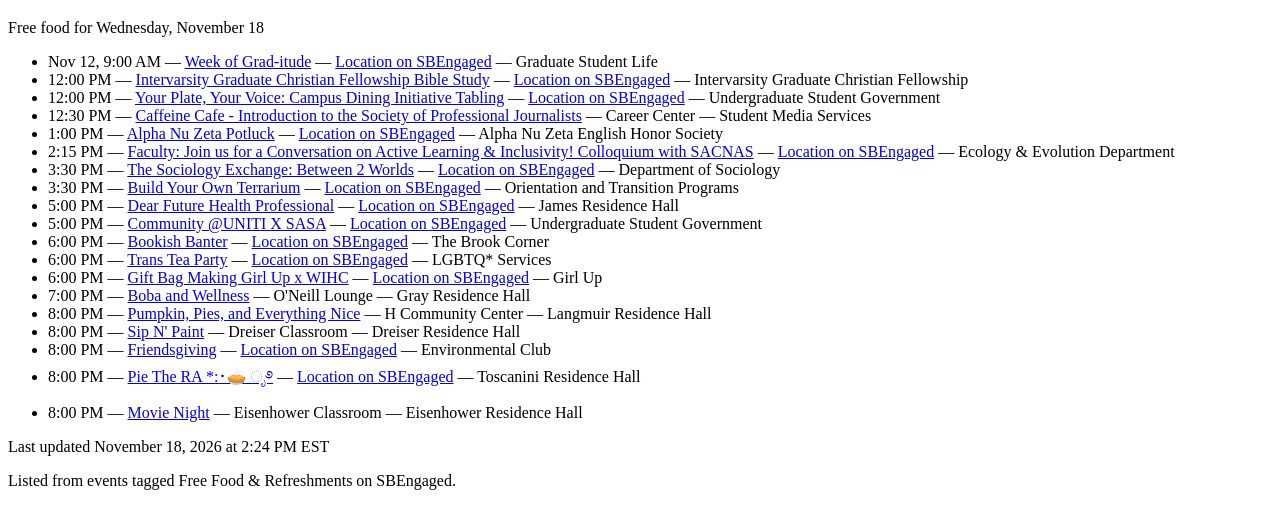
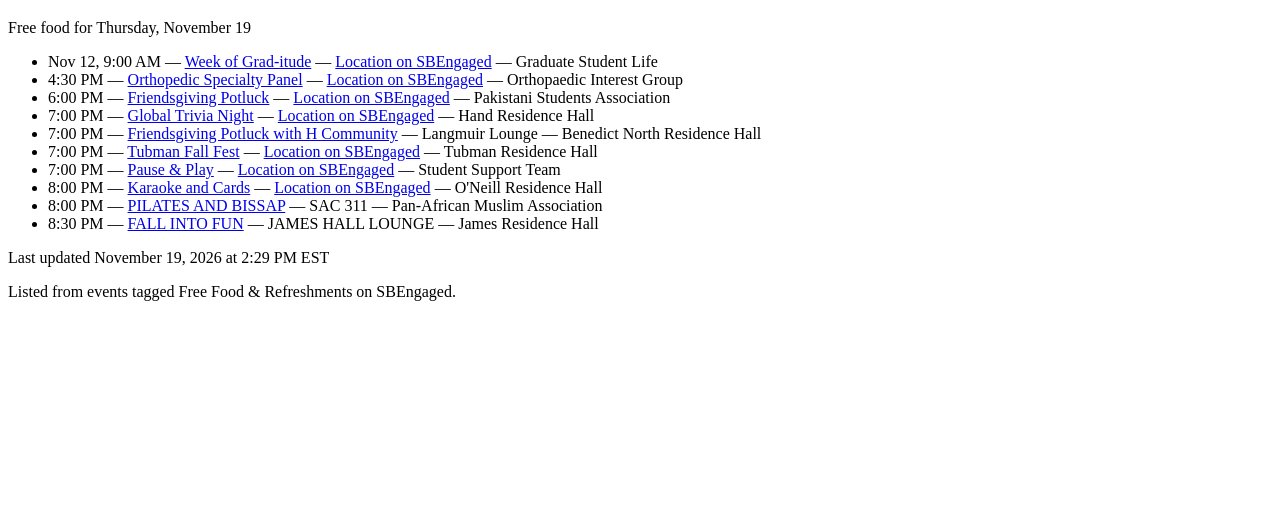
Before and after one commit to katy-ng/foodfinder, a plain HTML site: page index.html in a window 1280 px wide. Shown: the part 61-590 px from the top of the page. Drawn offline with Linux system fonts and the light colour scheme.

Commit message:
Update index.html

```diff
--- a/index.html
+++ b/index.html
@@ -8,33 +8,24 @@
 <body>
 <header>
 <h1>Food Finders</h1>
-<p>Free food for Wednesday, November 18</p>
+<p>Free food for Thursday, November 19</p>
 </header>
 <main>
 <ul>
 <li><time datetime="2026-11-12T14:00:00.000Z">Nov 12, 9:00 AM</time> — <a href="https://sbengaged.stonybrook.edu/rsvp?id=391305">Week of Grad-itude</a> — <a href="https://sbengaged.stonybrook.edu/rsvp?id=391305">Location on SBEngaged</a> — Graduate Student Life</li>
-<li><time datetime="2026-11-18T17:00:00.000Z">12:00 PM</time> — <a href="https://sbengaged.stonybrook.edu/rsvp?id=391043">Intervarsity Graduate Christian Fellowship Bible Study</a> — <a href="https://sbengaged.stonybrook.edu/rsvp?id=391043">Location on SBEngaged</a> — Intervarsity Graduate Christian Fellowship</li>
-<li><time datetime="2026-11-18T17:00:00.000Z">12:00 PM</time> — <a href="https://sbengaged.stonybrook.edu/rsvp?id=391554">Your Plate, Your Voice: Campus Dining Initiative Tabling</a> — <a href="https://sbengaged.stonybrook.edu/rsvp?id=391554">Location on SBEngaged</a> — Undergraduate Student Government</li>
-<li><time datetime="2026-11-18T17:30:00.000Z">12:30 PM</time> — <a href="https://sbengaged.stonybrook.edu/rsvp?id=392986">Caffeine Cafe - Introduction to the Society of Professional Journalists</a> — Career Center — Student Media Services</li>
-<li><time datetime="2026-11-18T18:00:00.000Z">1:00 PM</time> — <a href="https://sbengaged.stonybrook.edu/rsvp?id=391896">Alpha Nu Zeta Potluck</a> — <a href="https://sbengaged.stonybrook.edu/rsvp?id=391896">Location on SBEngaged</a> — Alpha Nu Zeta English Honor Society</li>
-<li><time datetime="2026-11-18T19:15:00.000Z">2:15 PM</time> — <a href="https://sbengaged.stonybrook.edu/rsvp?id=392846">Faculty: Join us for a Conversation on Active Learning &amp; Inclusivity! Colloquium with SACNAS</a> — <a href="https://sbengaged.stonybrook.edu/rsvp?id=392846">Location on SBEngaged</a> — Ecology &amp; Evolution Department</li>
-<li><time datetime="2026-11-18T20:30:00.000Z">3:30 PM</time> — <a href="https://sbengaged.stonybrook.edu/rsvp?id=392333">The Sociology Exchange: Between 2 Worlds</a> — <a href="https://sbengaged.stonybrook.edu/rsvp?id=392333">Location on SBEngaged</a> — Department of Sociology</li>
-<li><time datetime="2026-11-18T20:30:00.000Z">3:30 PM</time> — <a href="https://sbengaged.stonybrook.edu/rsvp?id=392468">Build Your Own Terrarium</a> — <a href="https://sbengaged.stonybrook.edu/rsvp?id=392468">Location on SBEngaged</a> — Orientation and Transition Programs</li>
-<li><time datetime="2026-11-18T22:00:00.000Z">5:00 PM</time> — <a href="https://sbengaged.stonybrook.edu/rsvp?id=392013">Dear Future Health Professional</a> — <a href="https://sbengaged.stonybrook.edu/rsvp?id=392013">Location on SBEngaged</a> — James Residence Hall</li>
-<li><time datetime="2026-11-18T22:00:00.000Z">5:00 PM</time> — <a href="https://sbengaged.stonybrook.edu/rsvp?id=392903">Community @UNITI X SASA</a> — <a href="https://sbengaged.stonybrook.edu/rsvp?id=392903">Location on SBEngaged</a> — Undergraduate Student Government</li>
-<li><time datetime="2026-11-18T23:00:00.000Z">6:00 PM</time> — <a href="https://sbengaged.stonybrook.edu/rsvp?id=392093">Bookish Banter</a> — <a href="https://sbengaged.stonybrook.edu/rsvp?id=392093">Location on SBEngaged</a> — The Brook Corner</li>
-<li><time datetime="2026-11-18T23:00:00.000Z">6:00 PM</time> — <a href="https://sbengaged.stonybrook.edu/rsvp?id=392299">Trans Tea Party</a> — <a href="https://sbengaged.stonybrook.edu/rsvp?id=392299">Location on SBEngaged</a> — LGBTQ* Services</li>
-<li><time datetime="2026-11-18T23:00:00.000Z">6:00 PM</time> — <a href="https://sbengaged.stonybrook.edu/rsvp?id=392805">Gift Bag Making Girl Up x WIHC</a> — <a href="https://sbengaged.stonybrook.edu/rsvp?id=392805">Location on SBEngaged</a> — Girl Up</li>
-<li><time datetime="2026-11-19T00:00:00.000Z">7:00 PM</time> — <a href="https://sbengaged.stonybrook.edu/rsvp?id=392481">Boba and Wellness</a> — O&#39;Neill Lounge — Gray Residence Hall</li>
-<li><time datetime="2026-11-19T01:00:00.000Z">8:00 PM</time> — <a href="https://sbengaged.stonybrook.edu/rsvp?id=391327">Pumpkin, Pies, and Everything Nice</a> — H Community Center — Langmuir Residence Hall</li>
-<li><time datetime="2026-11-19T01:00:00.000Z">8:00 PM</time> — <a href="https://sbengaged.stonybrook.edu/rsvp?id=391467">Sip N&#39; Paint</a> — Dreiser Classroom — Dreiser Residence Hall</li>
-<li><time datetime="2026-11-19T01:00:00.000Z">8:00 PM</time> — <a href="https://sbengaged.stonybrook.edu/rsvp?id=391866">Friendsgiving</a> — <a href="https://sbengaged.stonybrook.edu/rsvp?id=391866">Location on SBEngaged</a> — Environmental Club</li>
-<li><time datetime="2026-11-19T01:00:00.000Z">8:00 PM</time> — <a href="https://sbengaged.stonybrook.edu/rsvp?id=392009">Pie The RA *:･🥧 ೃ࿔</a> — <a href="https://sbengaged.stonybrook.edu/rsvp?id=392009">Location on SBEngaged</a> — Toscanini Residence Hall</li>
-<li><time datetime="2026-11-19T01:00:00.000Z">8:00 PM</time> — <a href="https://sbengaged.stonybrook.edu/rsvp?id=392930">Movie Night</a> — Eisenhower Classroom — Eisenhower Residence Hall</li>
+<li><time datetime="2026-11-19T21:30:00.000Z">4:30 PM</time> — <a href="https://sbengaged.stonybrook.edu/rsvp?id=392502">Orthopedic Specialty Panel</a> — <a href="https://sbengaged.stonybrook.edu/rsvp?id=392502">Location on SBEngaged</a> — Orthopaedic Interest Group</li>
+<li><time datetime="2026-11-19T23:00:00.000Z">6:00 PM</time> — <a href="https://sbengaged.stonybrook.edu/rsvp?id=392094">Friendsgiving Potluck</a> — <a href="https://sbengaged.stonybrook.edu/rsvp?id=392094">Location on SBEngaged</a> — Pakistani Students Association</li>
+<li><time datetime="2026-11-20T00:00:00.000Z">7:00 PM</time> — <a href="https://sbengaged.stonybrook.edu/rsvp?id=391449">Global Trivia Night</a> — <a href="https://sbengaged.stonybrook.edu/rsvp?id=391449">Location on SBEngaged</a> — Hand Residence Hall</li>
+<li><time datetime="2026-11-20T00:00:00.000Z">7:00 PM</time> — <a href="https://sbengaged.stonybrook.edu/rsvp?id=391881">Friendsgiving Potluck with H Community</a> — Langmuir Lounge — Benedict North Residence Hall</li>
+<li><time datetime="2026-11-20T00:00:00.000Z">7:00 PM</time> — <a href="https://sbengaged.stonybrook.edu/rsvp?id=392245">Tubman Fall Fest</a> — <a href="https://sbengaged.stonybrook.edu/rsvp?id=392245">Location on SBEngaged</a> — Tubman Residence Hall</li>
+<li><time datetime="2026-11-20T00:00:00.000Z">7:00 PM</time> — <a href="https://sbengaged.stonybrook.edu/rsvp?id=392513">Pause &amp; Play</a> — <a href="https://sbengaged.stonybrook.edu/rsvp?id=392513">Location on SBEngaged</a> — Student Support Team</li>
+<li><time datetime="2026-11-20T01:00:00.000Z">8:00 PM</time> — <a href="https://sbengaged.stonybrook.edu/rsvp?id=391315">Karaoke and Cards</a> — <a href="https://sbengaged.stonybrook.edu/rsvp?id=391315">Location on SBEngaged</a> — O&#39;Neill Residence Hall</li>
+<li><time datetime="2026-11-20T01:00:00.000Z">8:00 PM</time> — <a href="https://sbengaged.stonybrook.edu/rsvp?id=391645">PILATES AND BISSAP</a> — SAC 311 — Pan-African Muslim Association</li>
+<li><time datetime="2026-11-20T01:30:00.000Z">8:30 PM</time> — <a href="https://sbengaged.stonybrook.edu/rsvp?id=391743">FALL INTO FUN</a> — JAMES HALL LOUNGE — James Residence Hall</li>
 </ul>
 </main>
 <footer>
-<p>Last updated <time datetime="2026-11-18T19:24:49.600Z">November 18, 2026 at 2:24 PM EST</time></p>
+<p>Last updated <time datetime="2026-11-19T19:29:34.524Z">November 19, 2026 at 2:29 PM EST</time></p>
 <p>Listed from events tagged Free Food &amp; Refreshments on SBEngaged.</p>
 </footer>
 </body>
```
